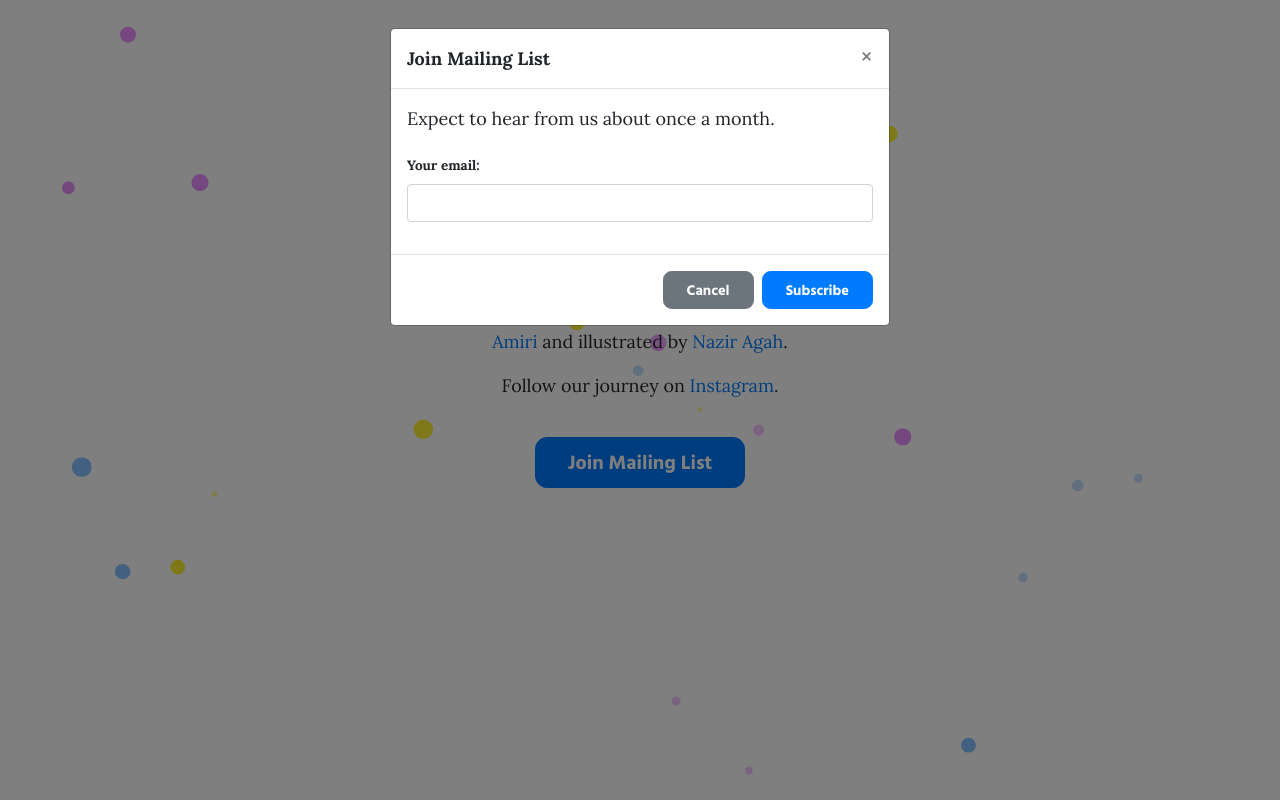
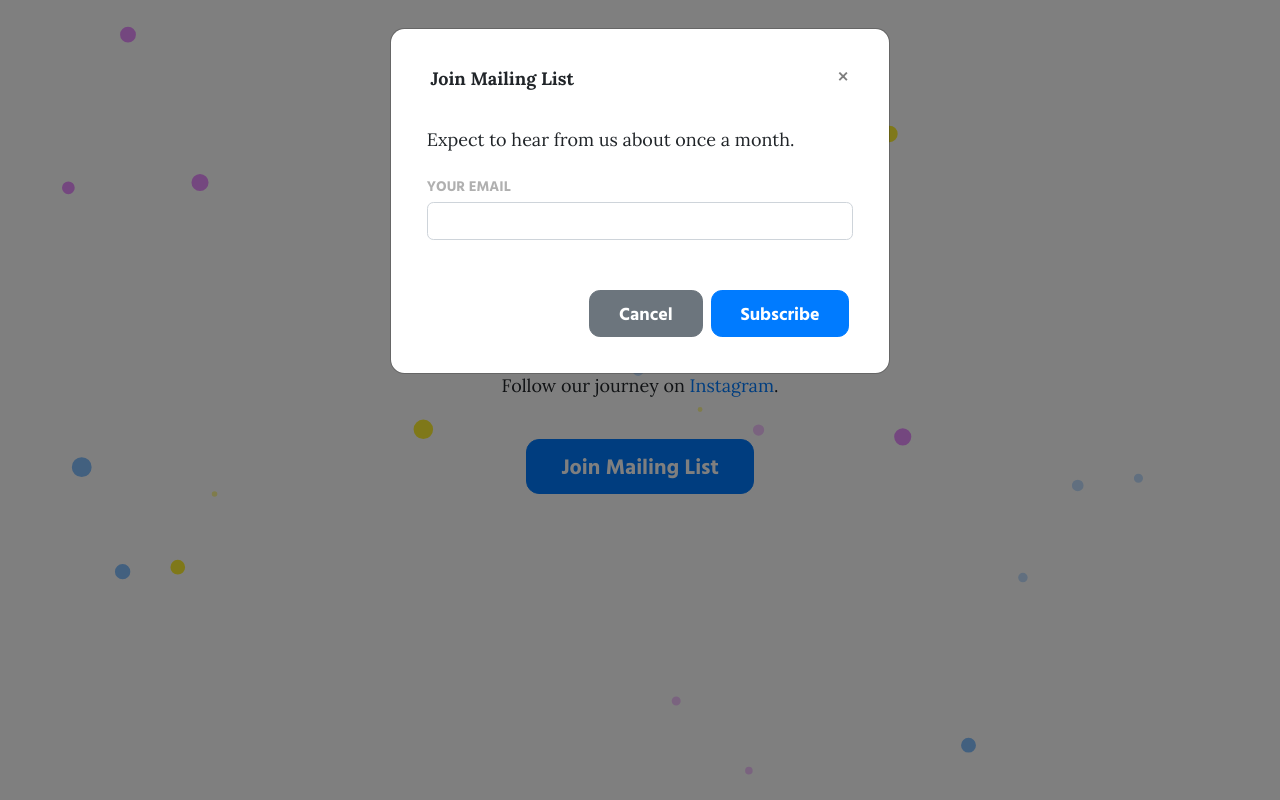
Before and after one commit to avand/halo, a plain HTML site: page index.html in a window 1280 px wide. Both pictures are taken after a click on the button "Join Mailing List". Drawn offline with nearby package versions, Linux system fonts and the light colour scheme.

Commit message:
Endless tweaking!

```diff
--- a/index.html
+++ b/index.html
@@ -26,7 +26,7 @@
       }
 
       @media (max-width: 600px) {
-        body { font-size: 14px; }
+        body { font-size: 16px; }
       }
 
       .content {
@@ -55,17 +55,43 @@
       h1 { margin: .6em 0; font-weight: normal; font-size: 2em; }
       h2, h3, h4, h5, h6 { margin: 0; font-size: 1em; font-weight: 700; }
 
-      label { font-size: .75em; font-weight: 700 }
+      label {
+        font-size: .8em;
+        font-weight: 700;
+        font-family: 'Hind', serif;
+        color: #b0b0b0;
+        text-transform: uppercase;
+        letter-spacing: 0.1;
+        margin-bottom: 0.25em;
+      }
 
       .btn {
-        font-size: .8em;
+        font-size: 1em;
         padding: .6em 1.6em .375em;
         border-radius: .6em;
         font-family: 'Hind', serif;
       }
 
+      .modal-header,
+      .modal-content,
+      .modal-footer {
+        padding: 1em 1.1em;
+      }
+      .modal-content {
+        border-radius: .8em;
+      }
+      .modal-header {
+        border-bottom: 0;
+      }
+      .modal-footer {
+        border-top: 0;
+      }
+      .form-control {
+        border-radius: .4em;
+      }
+
       #join-mailing-list-button {
-        font-size: 1.1em;
+        font-size: 1.2em;
         margin-top: 1em;
       }
 
@@ -138,7 +164,7 @@
               <div id="mc_embed_signup">
                 <div id="mc_embed_signup_scroll">
                   <div class="form-group">
-                    <label for="mce-EMAIL">Your email:</label>
+                    <label for="mce-EMAIL">Your email</label>
                     <input type="email" value="" name="EMAIL" class="form-control" required id="mce-EMAIL" />
                   </div>
 
```
